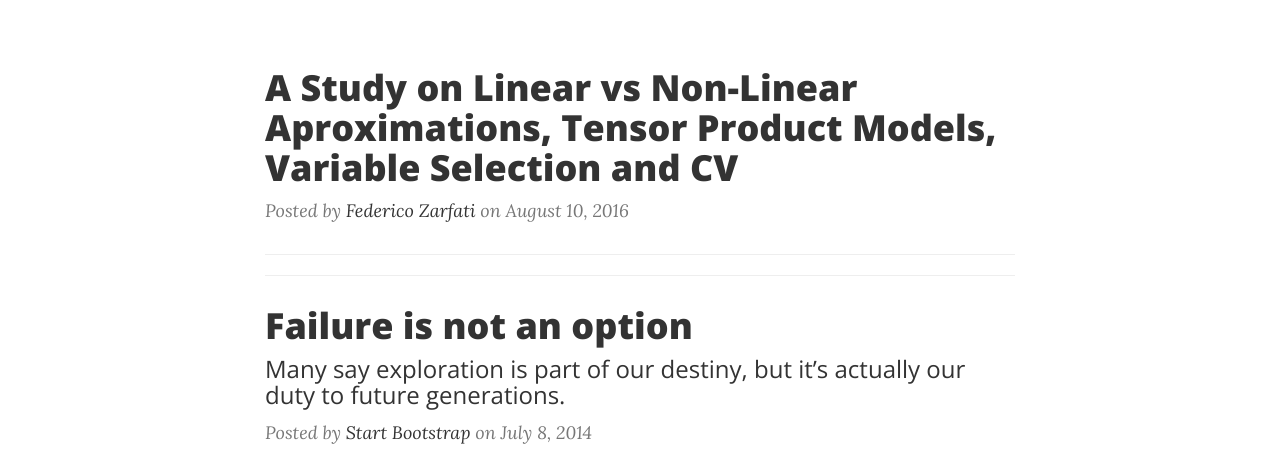
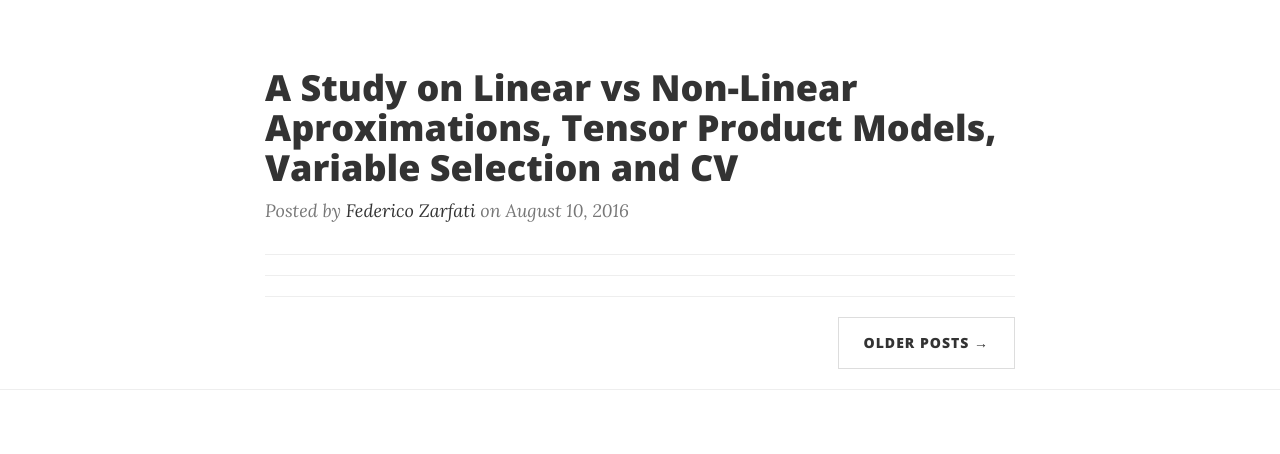
Before and after one commit to Onitaku/onitaku.github.io, a website: page index.html in a window 1280 px wide. Shown: the part 636-1090 px from the top of the page. Drawn offline with nearby package versions, Linux system fonts and the light colour scheme.

Commit message:
Posts deleted 2

```diff
--- a/index.html
+++ b/index.html
@@ -100,17 +100,6 @@
                 </div>
                 <hr>
                 <hr>
-                <div class="post-preview">
-                    <a href="post.html">
-                        <h2 class="post-title">
-                            Failure is not an option
-                        </h2>
-                        <h3 class="post-subtitle">
-                            Many say exploration is part of our destiny, but it’s actually our duty to future generations.
-                        </h3>
-                    </a>
-                    <p class="post-meta">Posted by <a href="#">Start Bootstrap</a> on July 8, 2014</p>
-                </div>
                 <hr>
                 <!-- Pager -->
                 <ul class="pager">
```
